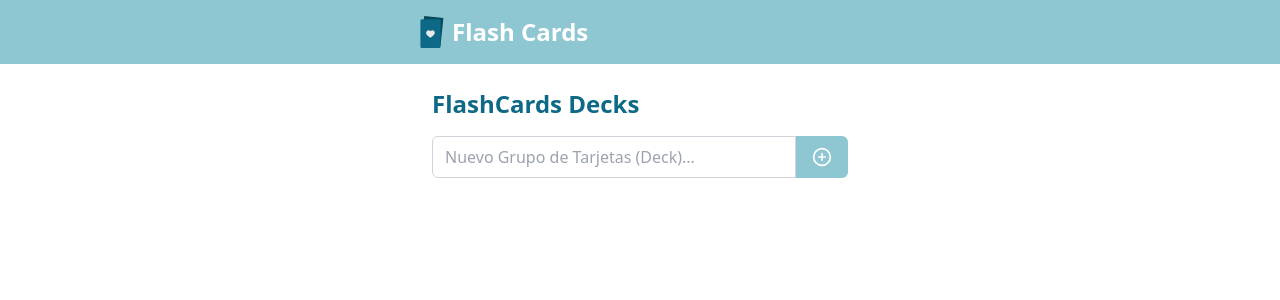
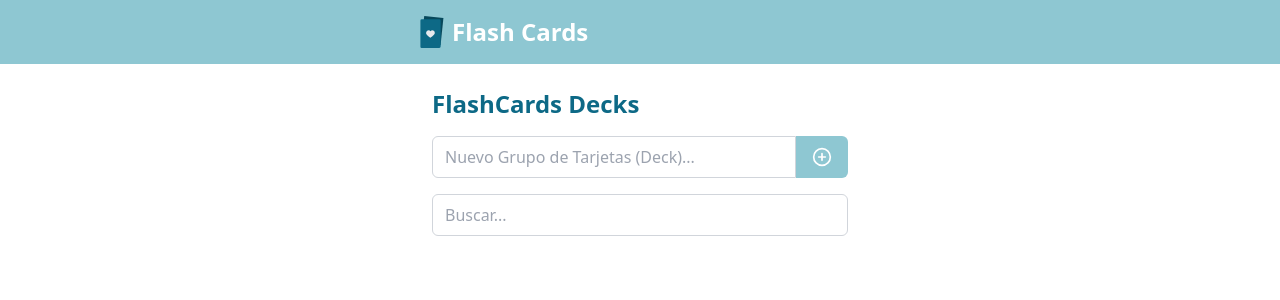
Before and after one commit to stivenjsdev/flashcard, a React (Vite) app: page / in a window 1280 px wide. Shown: the top 300 px of the page. Built offline with nearby package versions, Linux system fonts and the light colour scheme.

Commit message:
feat: search deck

```diff
--- a/src/components/DeckList.tsx
+++ b/src/components/DeckList.tsx
@@ -1,7 +1,8 @@
 import { useAppDispatch, useAppSelector } from "@/hooks/hooks";
 import { addDeck, removeDeck, selectDecks } from "@/store/slices/deckSlice";
+import { Deck } from "@/types";
 import { PlusCircle, Trash2 } from "lucide-react";
-import { useState } from "react";
+import { useMemo, useState } from "react";
 import { useNavigate } from "react-router-dom";
 
 const DeckList = () => {
@@ -10,6 +11,29 @@ const DeckList = () => {
 
   const navigate = useNavigate();
   const [newDeckName, setNewDeckName] = useState("");
+  const [searchTerm, setSearchTerm] = useState("");
+
+  const filterDecks = (term: string, decks: Deck[]) => {
+    console.log("filterDecks", term);
+    return decks.filter((deck) => {
+      const matchInDeckName = deck.name
+        .toLowerCase()
+        .includes(term.toLowerCase());
+      const matchInFlashcards = deck.cards.some(
+        (card) =>
+          card.question.toLowerCase().includes(term.toLowerCase()) ||
+          card.answer.toLowerCase().includes(term.toLowerCase())
+      );
+      console.log(matchInDeckName);
+      console.log(matchInFlashcards);
+      return matchInDeckName || matchInFlashcards;
+    });
+  };
+
+  const filteredDecks = useMemo(
+    () => filterDecks(searchTerm, decks),
+    [searchTerm, decks]
+  );
 
   const handleAddDeck = (event: React.FormEvent<HTMLFormElement>) => {
     event.preventDefault();
@@ -32,11 +56,13 @@ const DeckList = () => {
   };
 
   return (
-    <div className="w-full max-w-md mx-auto p-4">
-      <h2 className="text-2xl font-bold mb-4 text-tertiary-normal">
+    <div className="w-full max-w-md mx-auto p-4 space-y-4">
+      <h2 className="text-2xl font-bold text-tertiary-normal">
         FlashCards Decks
       </h2>
-      <form className="mb-4 flex" onSubmit={handleAddDeck}>
+
+      {/* Create deck form */}
+      <form className="flex" onSubmit={handleAddDeck}>
         <input
           type="text"
           value={newDeckName}
@@ -51,8 +77,19 @@ const DeckList = () => {
           <PlusCircle className="w-5 h-5" />
         </button>
       </form>
+
+      {/* Search input */}
+      <input
+        type="text"
+        value={searchTerm}
+        onChange={(e) => setSearchTerm(e.target.value)}
+        placeholder="Buscar..."
+        className="w-full px-3 py-2 border border-gray-300 rounded-md focus:outline-none focus:ring-2 focus:ring-secondary-normal"
+      />
+
+      {/* Deck list */}
       <ul className="space-y-2">
-        {decks.map((deck) => (
+        {filteredDecks.map((deck) => (
           <li
             key={deck.id}
             className="flex justify-between px-4 py-2 bg-white border border-gray-200 rounded-md shadow-sm hover:shadow-md transition-shadow duration-200 cursor-pointer text-tertiary-normal"
```
